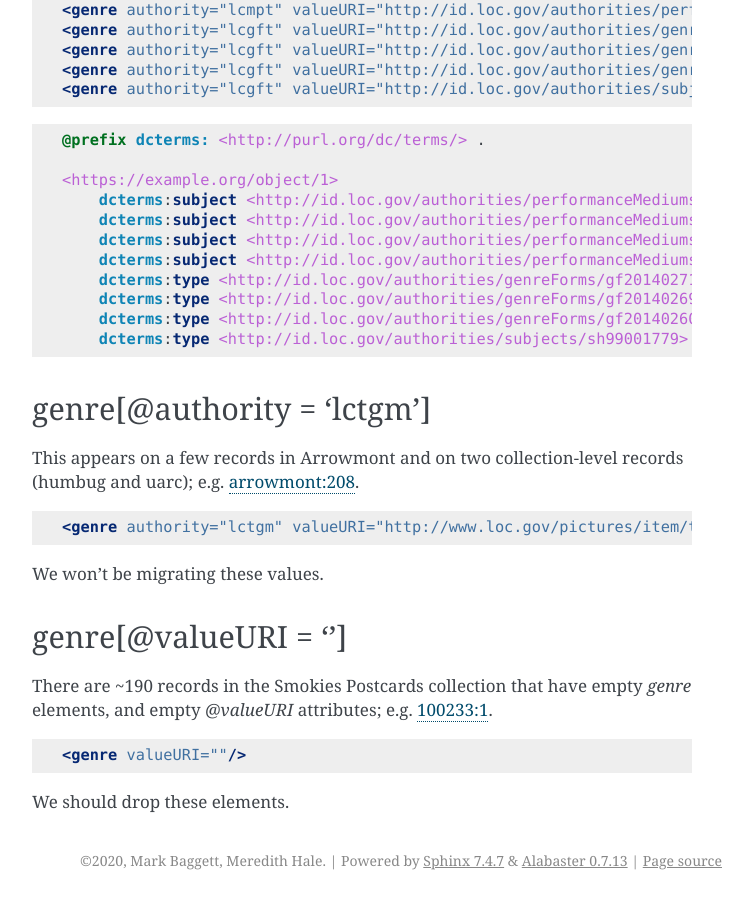
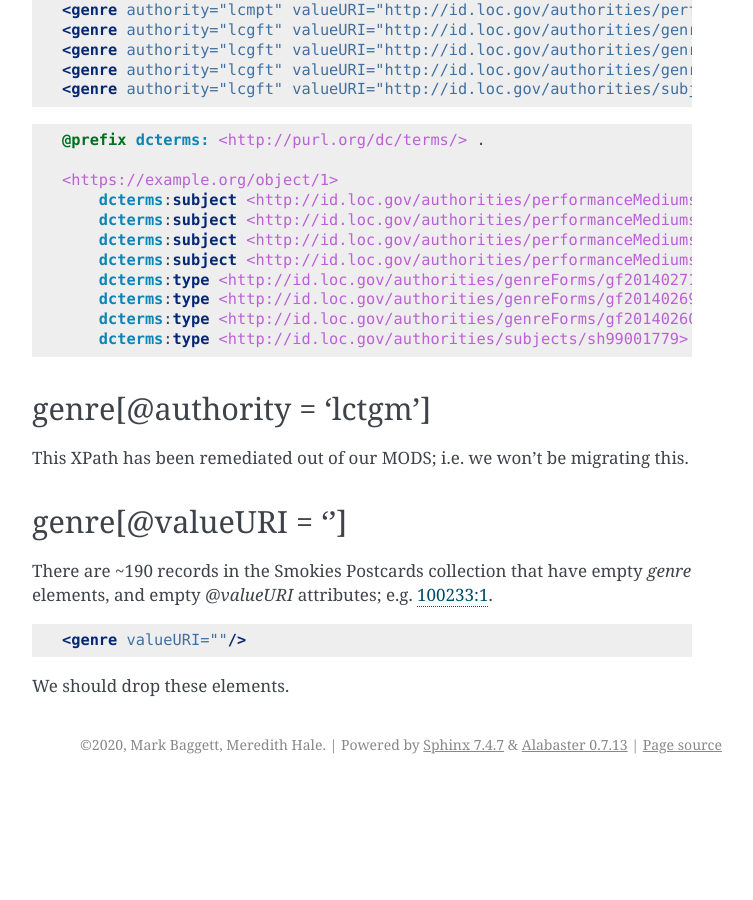
Before and after one commit to UTKcataloging/mods_to_rdf, a Sphinx documentation site: the page built from docs/source/top_level_elements/genre.rst, in a window 1280 px wide and 900 px high, scrolled down 2594 px. Shown: the whole window, without its empty margins (388-1141 px from the left). Built offline with Sphinx 7.4.7, drawn with Linux system fonts in a browser that asks for light colours; formulas are drawn with MathJax 3; after the commit the page ends 3378 px from its top, so only the background shows below that.

Commit message:
Update `genre[@authority='lctgm']`

```diff
--- a/docs/source/top_level_elements/genre.rst
+++ b/docs/source/top_level_elements/genre.rst
@@ -155,13 +155,7 @@ genre[@authority = 'lcmpt']
 genre[@authority = 'lctgm']
 ---------------------------
 
-This appears on a few records in Arrowmont and on two collection-level records (humbug and uarc); e.g. `arrowmont:208 <https://digital.lib.utk.edu/collections/islandora/object/arrowmont:208/datastream/MODS/view>`_.
-
-.. code-block:: xml
-
-    <genre authority="lctgm" valueURI="http://www.loc.gov/pictures/item/tgm009266/">scrapbooks</genre>
-
-We won't be migrating these values.
+This XPath has been remediated out of our MODS; i.e. we won't be migrating this.
 
 genre[@valueURI = '']
 ---------------------
```
